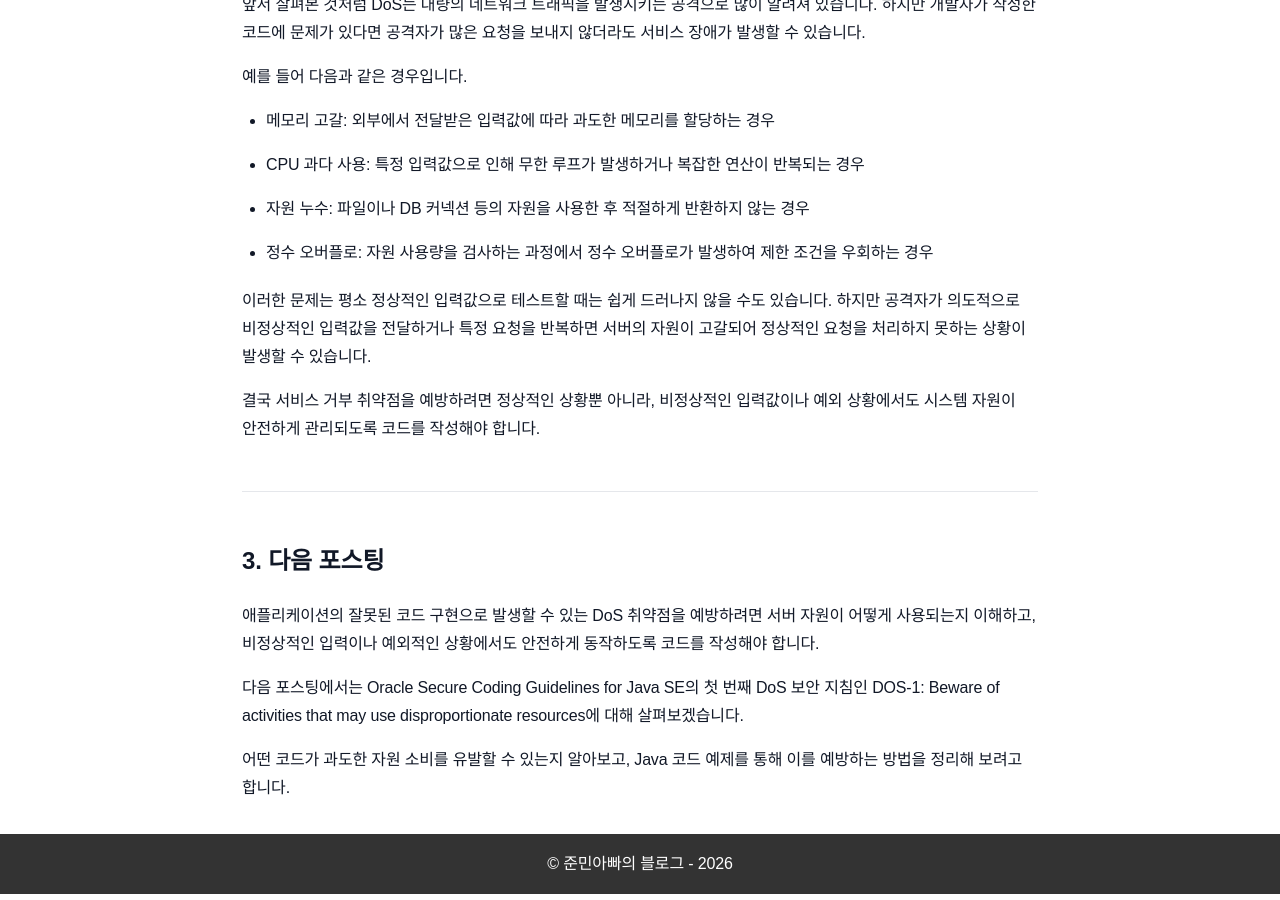
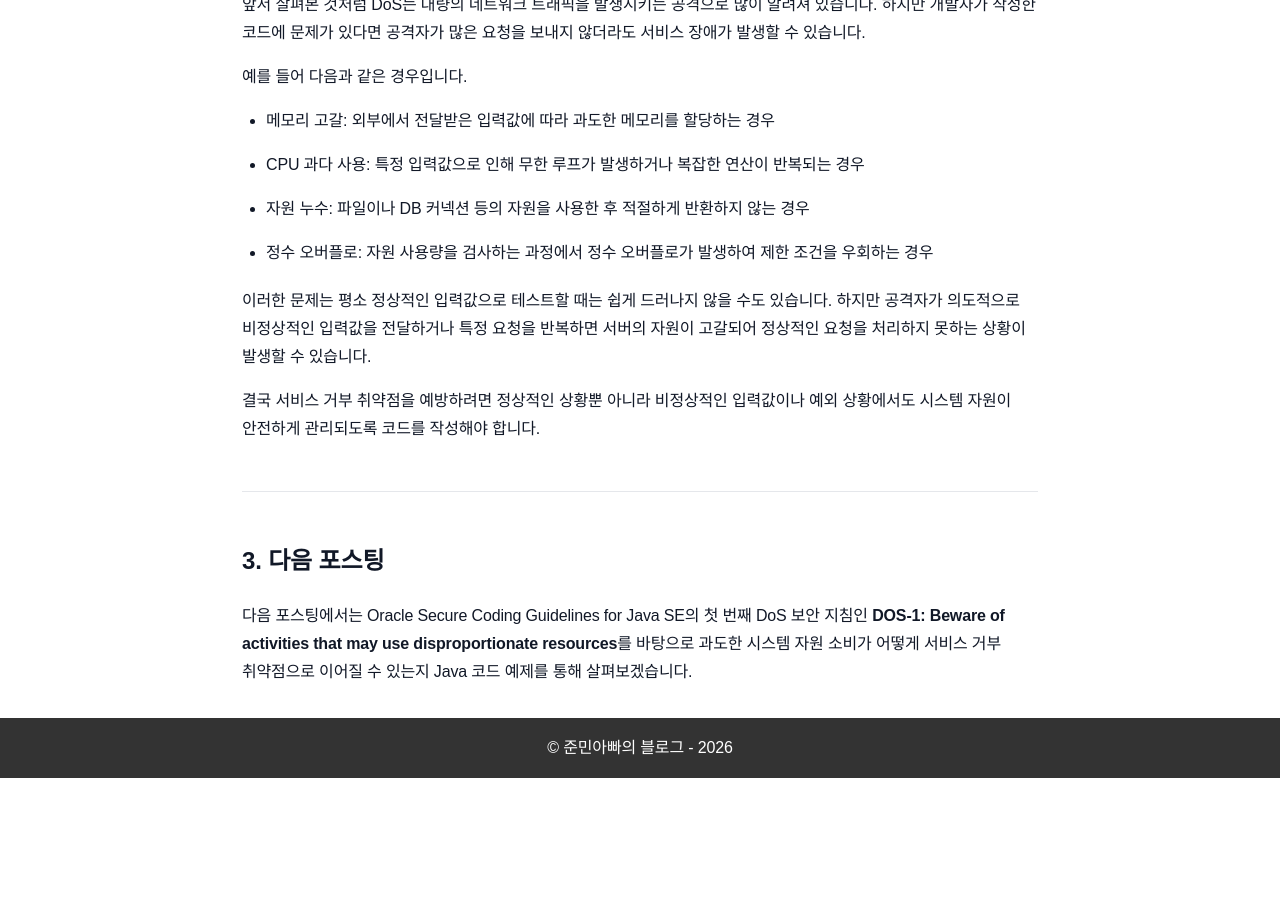
Before and after one commit to sanghoon-lee/sanghoon-lee.github.io, a Jekyll site: the page built from _posts/2026-10-20-dos1.md, in a window 1280 px wide and 900 px high, scrolled down 2194 px. Built offline with Jekyll 4.4.1, drawn with Linux system fonts in a browser that asks for light colours; nearby versions of some CDN libraries; comment, search, counter and statistics services are not loaded; after the commit the page ends 2978 px from its top, so only the background shows below that; some of the changed text lies outside the part shown.

Commit message:
dos 첫번째 포스팅 수정/보완

```diff
--- a/_posts/2026-10-20-dos1.md
+++ b/_posts/2026-10-20-dos1.md
@@ -21,7 +21,7 @@ tags:
 
 Oracle Secure Coding Guidelines for Java SE는 Java 애플리케이션을 안전하게 개발하기 위해 고려해야 할 보안 원칙과 권장 사항을 정리한 문서입니다.
 
-개발 과정에서 어떤 코드가 보안 문제를 일으킬 수 있고 이를 예방하기 위해 무엇을 주의해야 하는지 설명하고 있습니다.
+개발 과정에서 어떤 코드가 보안 문제를 일으킬 수 있고, 예방하기 위해 무엇을 주의해야 하는지 설명하고 있습니다.
 
 이번 시리즈에서 살펴볼 서비스 거부(DoS, Denial of Service) 취약점도 그중 하나입니다.
 
@@ -29,7 +29,7 @@ Oracle Secure Coding Guidelines for Java SE는 Java 애플리케이션을 안전
 
 ## 1. 서비스 거부(DoS) 취약점
 
-DoS(Denial of Service)는 우리말로 서비스 거부를 의미하며 정상적인 사용자가 서비스를 이용하지 못하도록 만드는 공격을 말합니다. 대표적인 사례는 서버가 처리할 수 있는 양보다 많은 요청을 보내 CPU, 메모리, 네트워크 등의 자원을 고갈시키는 것입니다.
+DoS(Denial of Service)는 우리말로 서비스 거부를 의미하며, 정상적인 사용자가 서비스를 이용하지 못하도록 만드는 공격을 말합니다. 대표적인 사례는 서버가 처리할 수 있는 양보다 많은 요청을 보내 CPU, 메모리, 네트워크 등의 자원을 고갈시키는 것입니다.
 
 이러한 서비스 거부 공격을 가능하게 하는 시스템이나 애플리케이션의 보안상 약점을 서비스 거부(DoS) 취약점이라고 합니다.
 
@@ -87,14 +87,10 @@ flowchart TB
 
 이러한 문제는 평소 정상적인 입력값으로 테스트할 때는 쉽게 드러나지 않을 수도 있습니다. 하지만 공격자가 의도적으로 비정상적인 입력값을 전달하거나 특정 요청을 반복하면 서버의 자원이 고갈되어 정상적인 요청을 처리하지 못하는 상황이 발생할 수 있습니다.
 
-결국 서비스 거부 취약점을 예방하려면 정상적인 상황뿐 아니라, 비정상적인 입력값이나 예외 상황에서도 시스템 자원이 안전하게 관리되도록 코드를 작성해야 합니다.
+결국 서비스 거부 취약점을 예방하려면 정상적인 상황뿐 아니라 비정상적인 입력값이나 예외 상황에서도 시스템 자원이 안전하게 관리되도록 코드를 작성해야 합니다.
 
 ---
 
 ## 3. 다음 포스팅
 
-애플리케이션의 잘못된 코드 구현으로 발생할 수 있는 DoS 취약점을 예방하려면 서버 자원이 어떻게 사용되는지 이해하고, 비정상적인 입력이나 예외적인 상황에서도 안전하게 동작하도록 코드를 작성해야 합니다.
-
-다음 포스팅에서는 Oracle Secure Coding Guidelines for Java SE의 첫 번째 DoS 보안 지침인 DOS-1: Beware of activities that may use disproportionate resources에 대해 살펴보겠습니다.
-
-어떤 코드가 과도한 자원 소비를 유발할 수 있는지 알아보고, Java 코드 예제를 통해 이를 예방하는 방법을 정리해 보려고 합니다.
+다음 포스팅에서는 Oracle Secure Coding Guidelines for Java SE의 첫 번째 DoS 보안 지침인 **DOS-1: Beware of activities that may use disproportionate resources**를 바탕으로 과도한 시스템 자원 소비가 어떻게 서비스 거부 취약점으로 이어질 수 있는지 Java 코드 예제를 통해 살펴보겠습니다.
```
Also changed, not shown: _posts/2026-10-05-team-slower.md (+3 -3 lines).
